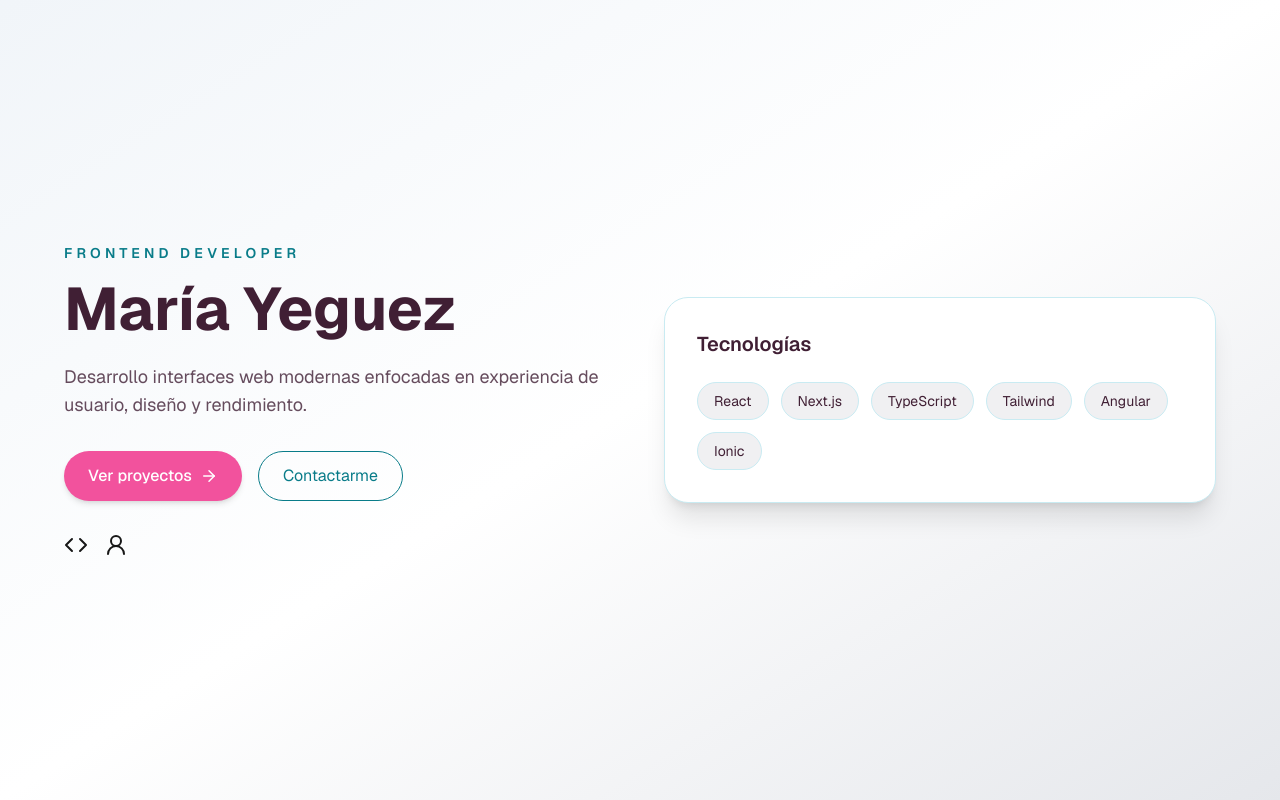
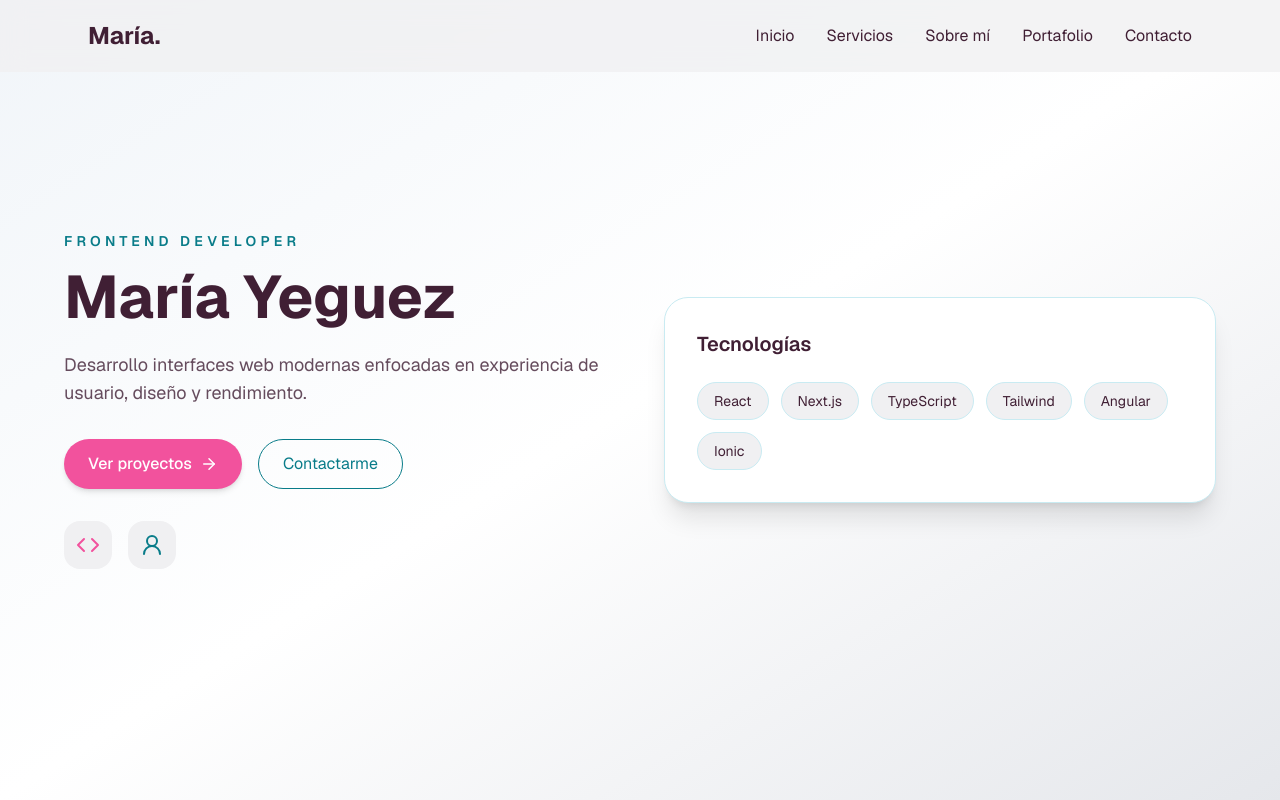
Before and after one commit to maverick0303/portfolio-maria, a Next.js app: page / in a window 1280 px wide. Shown: the top 800 px of the page. Built offline with nearby package versions, Linux system fonts and the light colour scheme.

Commit message:
instalaciones nuevas y ahora sirve la navegacion

```diff
--- a/app/globals.css
+++ b/app/globals.css
@@ -24,3 +24,11 @@ body {
   color: var(--foreground);
   font-family: var(--font-geist-sans), Arial, Helvetica, sans-serif;
 }
+
+html {
+  scroll-behavior: smooth;
+}
+
+section {
+  scroll-margin-top: 90px;
+}
--- a/app/page.tsx
+++ b/app/page.tsx
@@ -1,3 +1,6 @@
+import Header from "@/components/layout/Header";
+import Footer from "@/components/layout/Footer";
+
 import Hero from "@/components/sections/Hero";
 import Services from "@/components/sections/Services";
 import About from "@/components/sections/About";
@@ -5,9 +8,16 @@ import Portfolio from "@/components/sections/Portfolio";
 import Skills from "@/components/sections/Skills";
 import CTA from "@/components/sections/CTA";
 
-export default function Home() {
+
+export default function Home(){
+
   return (
+
+    <>
+      <Header />
+
       <main>
+
         <Hero />
         <Services />
         <About />
@@ -15,7 +25,11 @@ export default function Home() {
         <Skills />
         <CTA />
 
+      </main>
 
-    </main>
+      <Footer />
+
+    </>
+
   );
 }
--- /dev/null
+++ b/components/layout/Footer.tsx
@@ -0,0 +1,164 @@
+"use client";
+
+import { Mail } from "lucide-react";
+import {
+  FaGithub,
+  FaLinkedin,
+} from "react-icons/fa";
+
+
+export default function Footer() {
+
+    return (
+
+        <footer
+            className="
+        bg-[#401F34]
+        text-white
+        px-6
+        py-12
+      "
+        >
+
+            <div
+                className="
+          max-w-6xl
+          mx-auto
+          flex
+          flex-col
+          md:flex-row
+          justify-between
+          gap-8
+        "
+            >
+
+
+                {/* Marca */}
+                <div>
+
+                    <h2
+                        className="
+              text-2xl
+              font-bold
+            "
+                    >
+                        María Yeguez
+                    </h2>
+
+
+                    <p
+                        className="
+              mt-3
+              text-white/70
+              max-w-sm
+            "
+                    >
+                        Frontend Developer enfocada en crear
+                        experiencias digitales con diseño y tecnología.
+                    </p>
+
+                </div>
+
+
+
+                {/* Contacto */}
+                <div>
+
+                    <h3
+                        className="
+              font-semibold
+              mb-4
+            "
+                    >
+                        Contacto
+                    </h3>
+
+
+                    <div
+                        className="
+              flex
+              flex-col
+              gap-3
+            "
+                    >
+
+                        <a
+                            href="mailto:correo@email.com"
+                            className="
+                flex
+                items-center
+                gap-2
+                text-white/80
+                hover:text-[#F2529D]
+                transition
+              "
+                        >
+                            <Mail size={18} />
+                            correo@email.com
+                        </a>
+
+
+                        <a
+                            href="#"
+                            className="
+                flex
+                items-center
+                gap-2
+                text-white/80
+                hover:text-[#04D9D9]
+                transition
+              "
+                        >
+                            <FaGithub size={18}/>
+                            GitHub
+                        </a>
+
+
+                        <a
+                            href="#"
+                            className="
+                flex
+                items-center
+                gap-2
+                text-white/80
+                hover:text-[#04D9D9]
+                transition
+              "
+                        >
+                            <FaLinkedin size={18}/>
+                            LinkedIn
+                        </a>
+
+                    </div>
+
+
+                </div>
+
+
+            </div>
+
+
+
+            <div
+                className="
+          max-w-6xl
+          mx-auto
+          mt-10
+          pt-6
+          border-t
+          border-white/20
+          text-sm
+          text-white/60
+        "
+            >
+
+                © {new Date().getFullYear()} María Yeguez.
+                Todos los derechos reservados.
+
+            </div>
+
+
+        </footer>
+
+    );
+}
--- a/components/layout/Header.tsx
+++ b/components/layout/Header.tsx
@@ -1,74 +1,147 @@
 "use client";
 
-import { motion } from "framer-motion";
-import { navigationLinks } from "@/constants/navigation";
+import { Menu, X } from "lucide-react";
+import { useState } from "react";
+import { navigation } from "@/constants/navigation";
 
-export default function Header() {
+
+export default function Header(){
+
+  const [open,setOpen] = useState(false);
+
+
   return (
-    <motion.header
-      initial={{ opacity: 0, y: -20 }}
-      animate={{ opacity: 1, y: 0 }}
-      transition={{ duration: 0.6 }}
+
+    <header
       className="
         fixed
         top-0
-        left-0
         w-full
         z-50
-        px-6
-        py-5
+        bg-[#F0F0F2]/80
+        backdrop-blur-md
       "
     >
+
       <nav
         className="
           max-w-6xl
           mx-auto
+          px-6
+          py-5
           flex
+          justify-between
           items-center
-          justify-between
-          rounded-full
-          px-6
-          py-3
-          bg-white/80
-          backdrop-blur-md
-          shadow-sm
         "
       >
 
         {/* Logo */}
+
         <a
           href="#inicio"
           className="
+            text-2xl
             font-bold
-            text-xl
             text-[#401F34]
           "
         >
-          María<span className="text-[#F2529D]">.</span>
+          María.
         </a>
 
 
-        {/* Navegación */}
-        <div className="hidden md:flex gap-8">
 
-          {navigationLinks.map((item) => (
+        {/* Desktop */}
+
+        <div
+          className="
+            hidden
+            md:flex
+            gap-8
+          "
+        >
+
+          {navigation.map((item)=>(
+
             <a
-              key={item.href}
+              key={item.name}
               href={item.href}
               className="
-                text-sm
                 text-[#401F34]
                 hover:text-[#F2529D]
                 transition
               "
             >
-              {item.label}
+              {item.name}
             </a>
+
           ))}
 
         </div>
 
+
+
+        {/* Mobile button */}
+
+        <button
+          className="
+            md:hidden
+            text-[#401F34]
+          "
+          onClick={()=>setOpen(!open)}
+        >
+
+          {
+            open
+            ? <X />
+            : <Menu />
+          }
+
+        </button>
+
+
       </nav>
-    </motion.header>
+
+
+
+      {/* Mobile menu */}
+
+      {
+        open && (
+
+          <div
+            className="
+              md:hidden
+              px-6
+              pb-6
+              flex
+              flex-col
+              gap-4
+              bg-white
+            "
+          >
+
+            {navigation.map((item)=>(
+
+              <a
+                key={item.name}
+                href={item.href}
+                onClick={()=>setOpen(false)}
+                className="
+                  text-[#401F34]
+                "
+              >
+                {item.name}
+              </a>
+
+            ))}
+
+          </div>
+
+        )
+      }
+
+
+    </header>
+
   );
 }
--- a/components/sections/Hero.tsx
+++ b/components/sections/Hero.tsx
@@ -51,8 +51,9 @@ export default function Hero() {
                         transition={{ duration: 0.7, delay: 0.4 }}
                         className="flex gap-4 mt-8"
                     >
-
-                        <button className="
+                        <a
+                            href="#portafolio"
+                            className="
 flex
 items-center
 gap-2
@@ -65,13 +66,16 @@ font-medium
 hover:scale-105
 transition
 shadow-md
-">
+"
+                        >
                             Ver proyectos
                             <ArrowRight size={18} />
-                        </button>
+                        </a>
 
 
-                        <button className="
+                        <a
+                            id="contacto"
+                            className="
 px-6
 py-3
 rounded-full
@@ -81,16 +85,43 @@ text-[#097C89]
 hover:bg-[#097C89]
 hover:text-white
 transition
-">
+"
+                        >
                             Contactarme
-                        </button>
+                        </a>
 
                     </motion.div>
 
 
                     <div className="flex gap-4 mt-8">
-                        <Code />
-                        <UserRound />
+
+                        <div
+                            className="
+        p-3
+        rounded-2xl
+        bg-[#F0F0F2]
+        "
+                        >
+                            <Code
+                                className="text-[#F2529D]"
+                                size={24}
+                            />
+                        </div>
+
+
+                        <div
+                            className="
+        p-3
+        rounded-2xl
+        bg-[#F0F0F2]
+        "
+                        >
+                            <UserRound
+                                className="text-[#097C89]"
+                                size={24}
+                            />
+                        </div>
+
                     </div>
 
                 </div>
--- a/constants/navigation.ts
+++ b/constants/navigation.ts
@@ -1,22 +1,22 @@
-export const navigationLinks = [
+export const navigation = [
   {
-    label: "Inicio",
+    name: "Inicio",
     href: "#inicio",
   },
   {
-    label: "Servicios",
+    name: "Servicios",
     href: "#servicios",
   },
   {
-    label: "Sobre mí",
+    name: "Sobre mí",
     href: "#sobre-mi",
   },
   {
-    label: "Portafolio",
+    name: "Portafolio",
     href: "#portafolio",
   },
   {
-    label: "Contacto",
+    name: "Contacto",
     href: "#contacto",
   },
 ];
--- a/package.json
+++ b/package.json
@@ -13,7 +13,8 @@
     "lucide-react": "^1.23.0",
     "next": "16.2.10",
     "react": "19.2.4",
-    "react-dom": "19.2.4"
+    "react-dom": "19.2.4",
+    "react-icons": "^5.7.0"
   },
   "devDependencies": {
     "@tailwindcss/postcss": "^4",
```
Also changed, not shown: 1 other file (tests, documents, lock files or other folders). Lines whose indentation alone changed are shown as unchanged.
